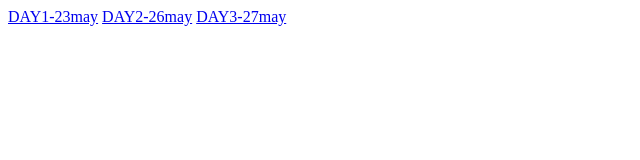
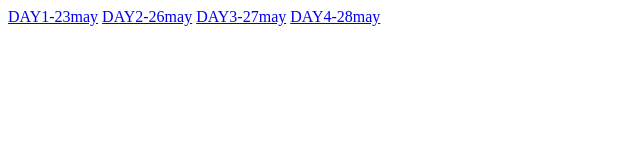
Before and after one commit to Ritwik0319/30days-problem-solving, a plain HTML site: page index.html in a window 1280 px wide. Shown: the whole page, without its empty margins (0-640 px from the left). Drawn offline with Linux system fonts and the light colour scheme.

Commit message:
day4 added to index

```diff
--- a/index.html
+++ b/index.html
@@ -9,5 +9,6 @@
     <a href="1.day23may\ps.html">DAY1-23may</a>
     <a href="2.day26may/index.html">DAY2-26may</a>
     <a href="3.day27may/index.html">DAY3-27may</a>
+    <a href="4.day28may/index.html">DAY4-28may</a>
 </body>
 </html>
```
